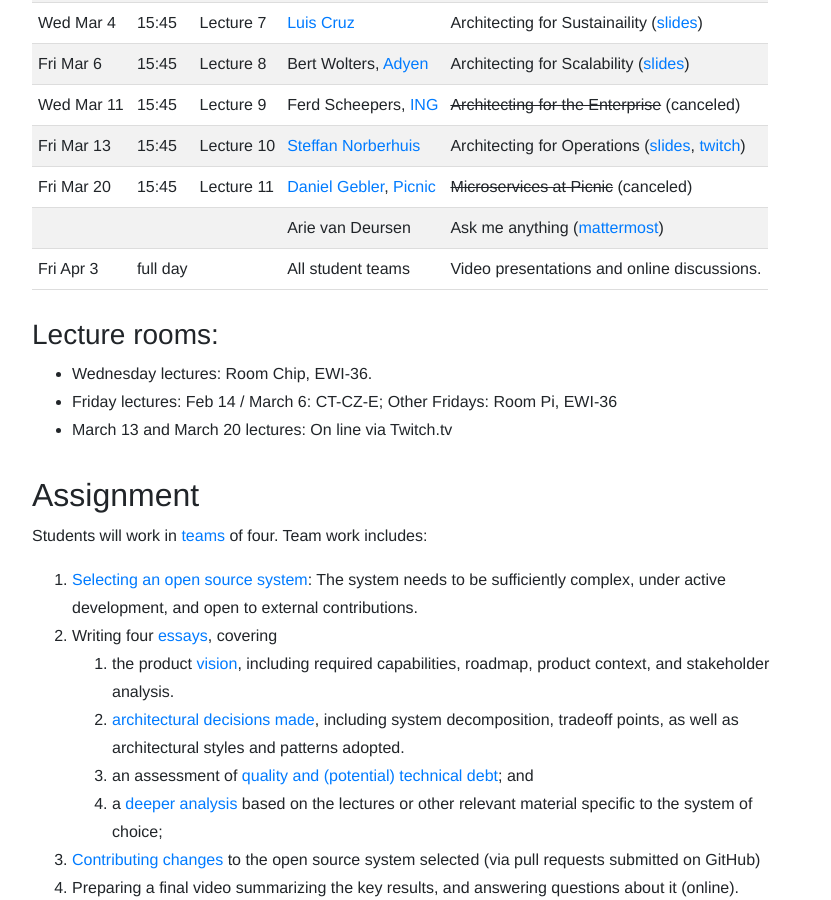
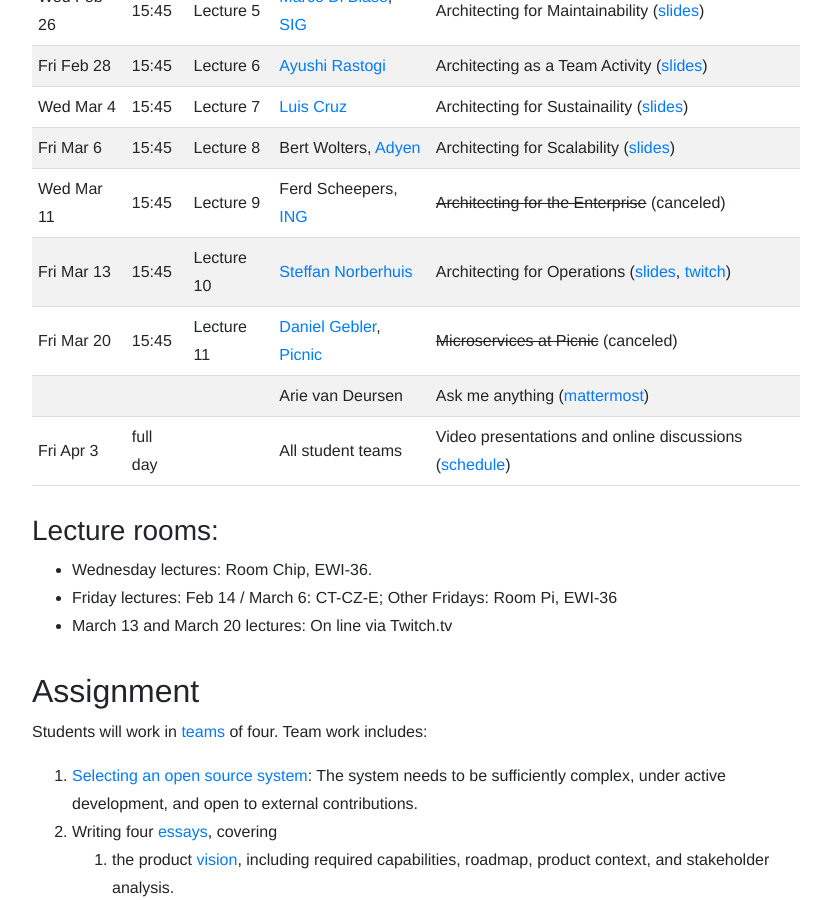
Before and after one commit to SERG-Delft/delftswa, a Jekyll site: the page built from 2020/index.md, in a window 1280 px wide and 900 px high, scrolled down 1234 px. Shown: the whole window, without its empty margins (224-1055 px from the left). Built offline with Jekyll 4.4.1, drawn with Linux system fonts in a browser that asks for light colours.

Commit message:
Add link to presentation schedule

```diff
--- a/2020/index.md
+++ b/2020/index.md
@@ -37,7 +37,7 @@ Wed Mar 11 | 15:45 | Lecture 9 | Ferd Scheepers, [ING]    | ~~Architecting for t
 Fri Mar 13 | 15:45 | Lecture 10 | [Steffan Norberhuis][norberhuis]      | Architecting for Operations ([slides](slides/architecting-for-operations.pdf), [twitch](https://www.twitch.tv/videos/566492713))
 Fri Mar 20 | 15:45 | Lecture 11 | [Daniel Gebler], [Picnic] | ~~Microservices at Picnic~~ (canceled)
            |       |            | Arie van Deursen          | Ask me anything ([mattermost])
-Fri Apr 3  | full day |  | All student teams | Video presentations and online discussions.
+Fri Apr 3  | full day |  | All student teams | Video presentations and online discussions ([schedule](presentation-day.html))
 
 [mattermost]: https://mattermost.ewi.tudelft.nl/sa-2019-2020/channels/questions
 
```
